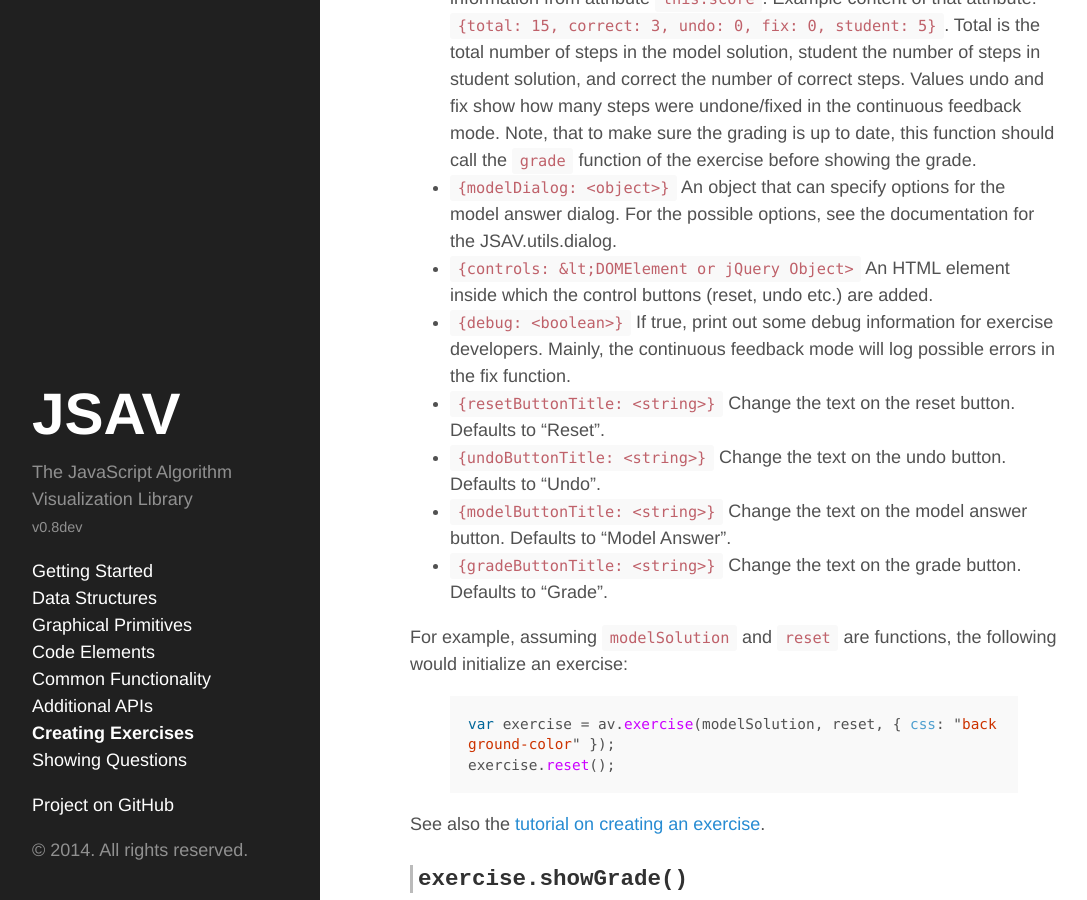
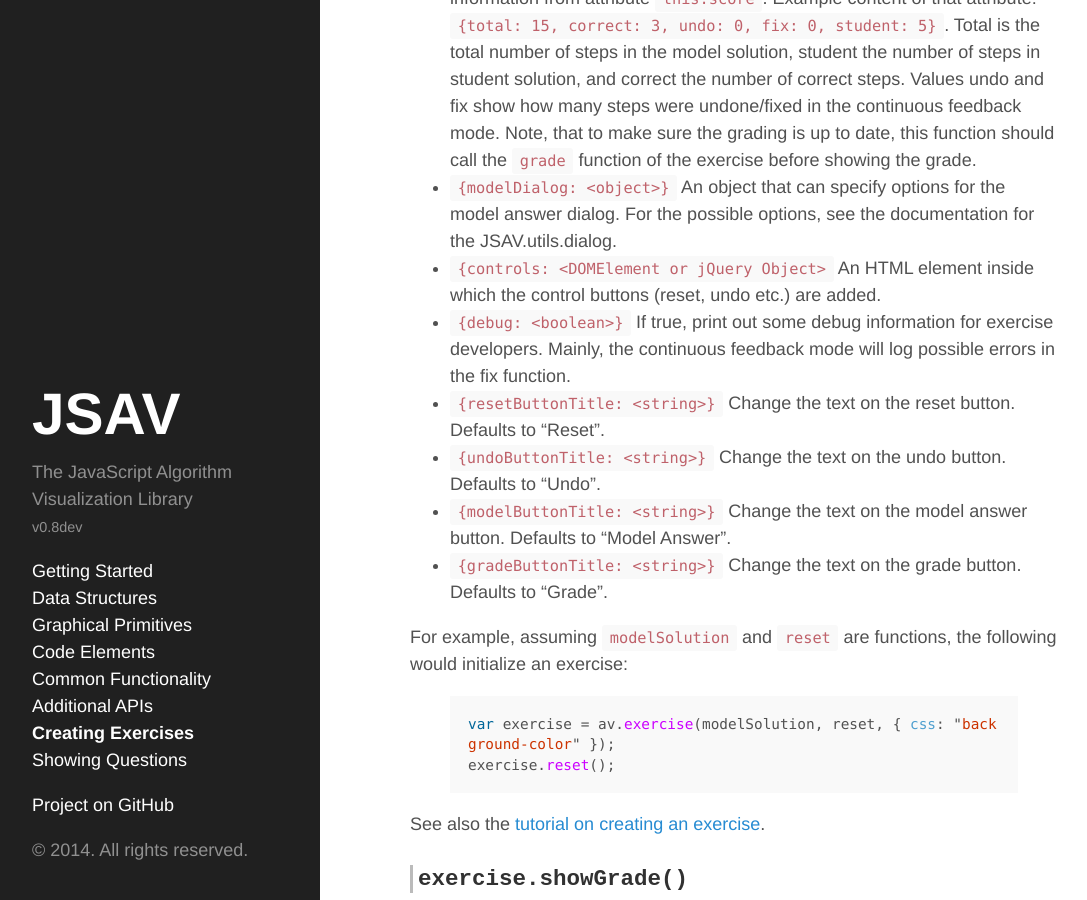
Before and after one commit to vkaravir/JSAV, a Jekyll site: the page built from exercises/exercise.md, in a window 1280 px wide and 900 px high, scrolled down 1232 px. Shown: the whole window, without its empty margins (4-1091 px from the left). Built offline with Jekyll 4.4.1, drawn with Linux system fonts in a browser that asks for light colours; Markdown is read by kramdown in place of the engine named in the settings; part of the change alters nothing that is shown.

Commit message:
Minor fix

````diff
--- a/exercises/exercise.md
+++ b/exercises/exercise.md
@@ -23,7 +23,7 @@ The function can also take several options, some of which are required. The full
  * ```{showGrade}: <function>}``` A function that can be used to customize the way the grade is shown. The function will be added to the exercise and can be called with ```exercise.showGrade```. The function can access the grade information from attribute ```this.score```. Example content of that attribute: ```{total: 15, correct: 3, undo: 0, fix: 0, student: 5}```. Total is the total number of steps in the model solution, student the number of steps in student solution, and correct the number of correct steps. Values undo and fix show how many steps were undone/fixed in the continuous feedback mode. Note, that to make sure the grading is up to date, this function should call the ```grade``` function of the exercise before showing the grade.
  * ```{modelDialog: <object>}``` An object that can specify options for the model answer dialog. For
     the possible options, see the documentation for the JSAV.utils.dialog.
- * ```{controls: &lt;DOMElement or jQuery Object>``` An HTML element inside which the control buttons (reset, undo etc.) are added.
+ * ```{controls: <DOMElement or jQuery Object>``` An HTML element inside which the control buttons (reset, undo etc.) are added.
  * ```{debug: <boolean>}``` If true, print out some debug information for exercise developers.
     Mainly, the continuous feedback mode will log possible errors in the fix function.
  * ```{resetButtonTitle: <string>}``` Change the text on the reset button. Defaults to "Reset".
````
